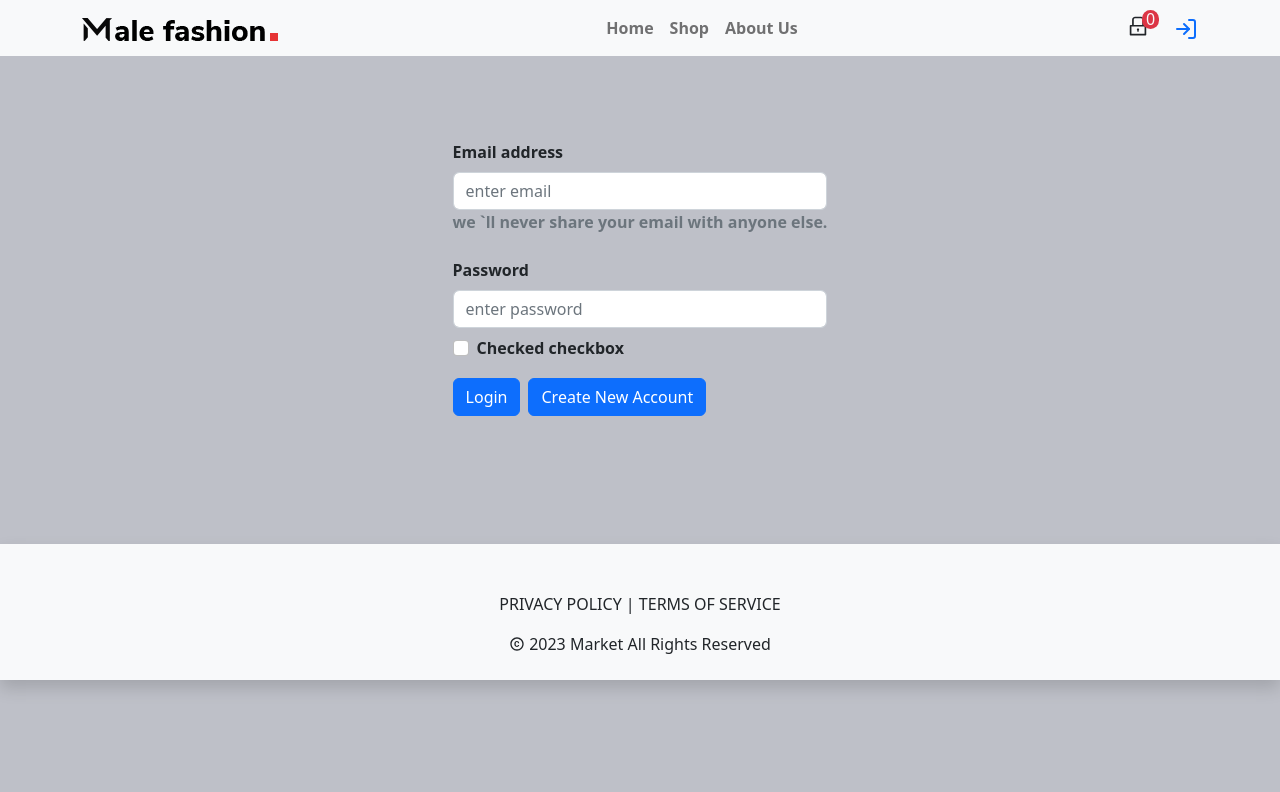
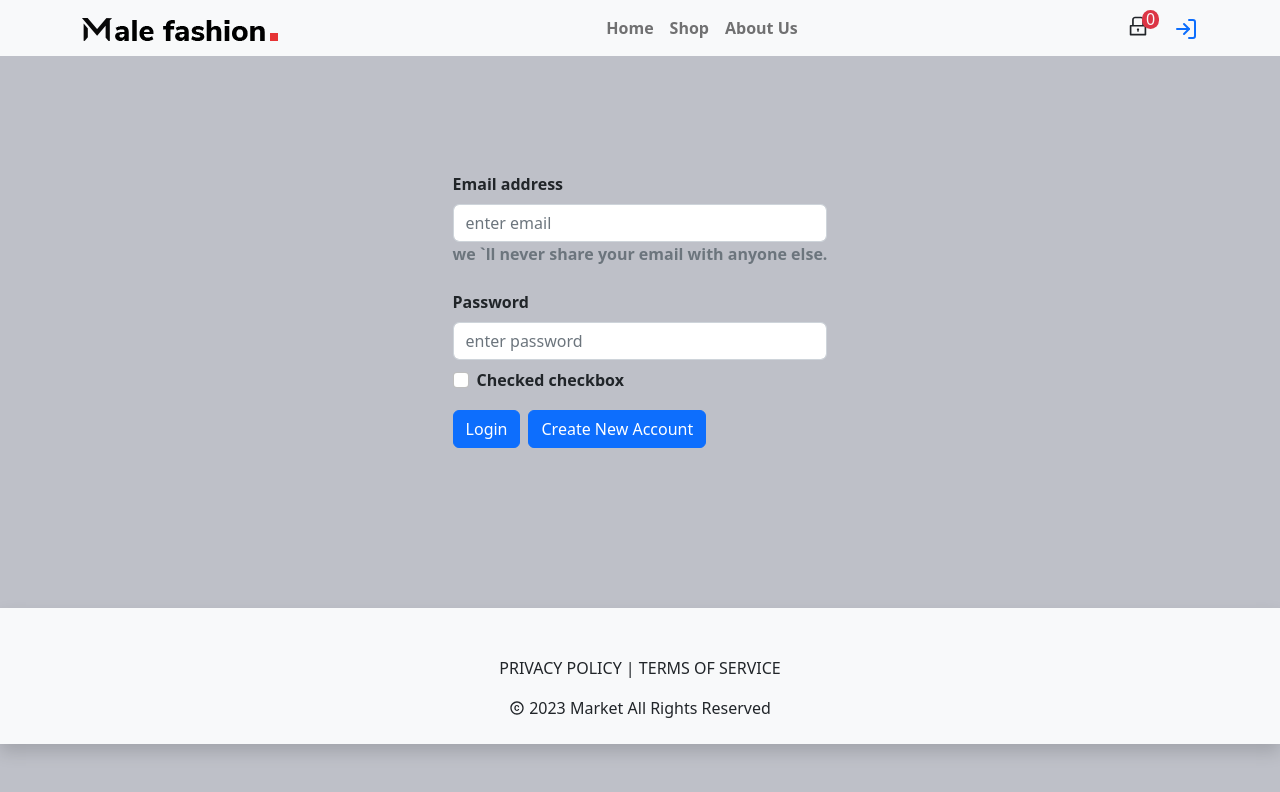
Before and after one commit to Mahmoud-Fauome/fashion, a React (Create React App) app: page /signIn in a window 1280 px wide. Shown: the top 792 px of the page. Built offline with nearby package versions, Linux system fonts and the light colour scheme; no server answers.

Commit message:
my changes

```diff
--- a/src/components/sign/signIn.jsx
+++ b/src/components/sign/signIn.jsx
@@ -36,7 +36,7 @@ const SignIn = () => {
   document.body.style.backgroundColor = "#bec0c8";
   return (
     <div
-      style={{ paddingBottom: "5em", paddingTop: "5em" }}
+      style={{ paddingBottom: "7em", paddingTop: "7em" }}
       className="mt-1 fw-bolder d-flex flex-column align-items-center"
     >
       <form onSubmit={handelSignIn}>
```
